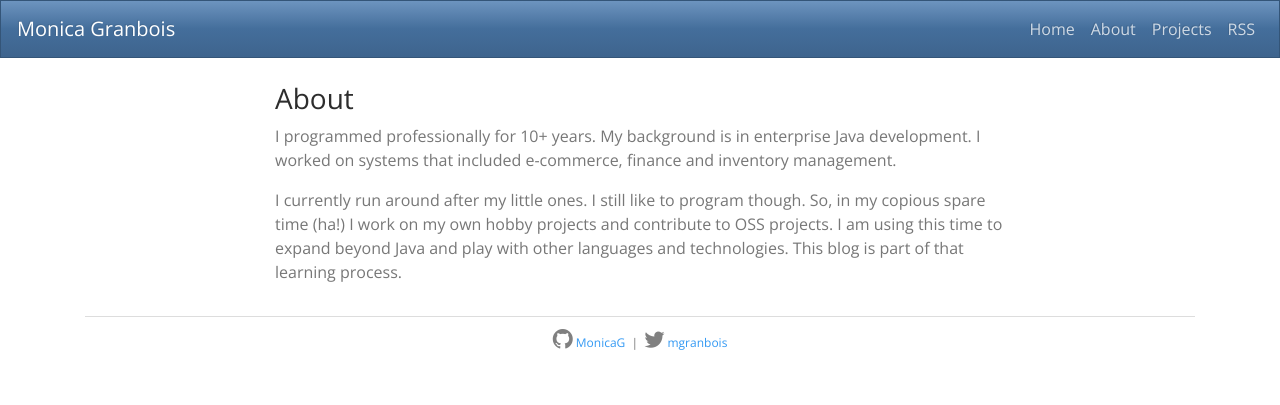
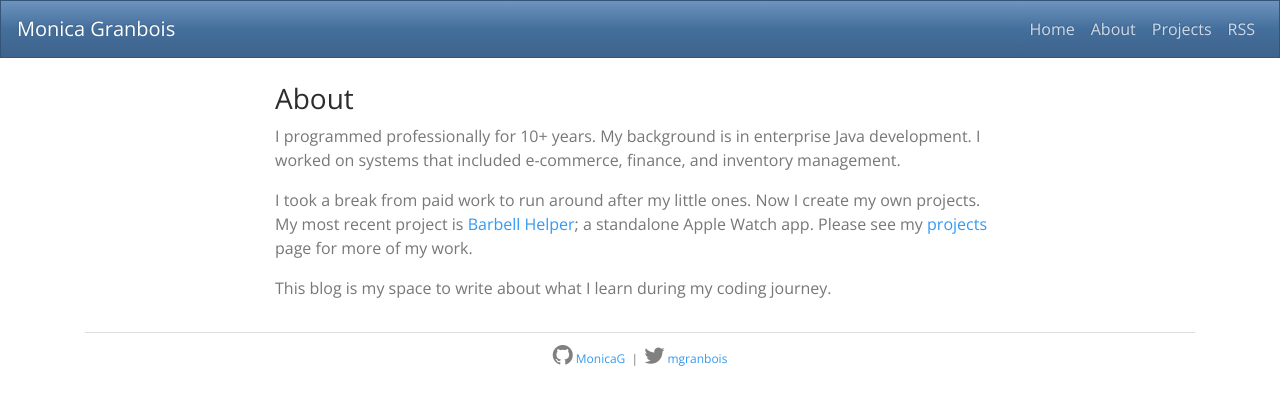
Before and after one commit to MonicaG/MonicaG.github.io, a Jekyll site: the page built from about/index.md, in a window 1280 px wide. Shown: the top 405 px of the page. Built offline with Jekyll 4.4.1, drawn with Linux system fonts in a browser that asks for light colours; nearby versions of some CDN libraries.

Commit message:
Updated about page

```diff
--- a/about/index.md
+++ b/about/index.md
@@ -4,6 +4,8 @@ title: About
 ---
 # About
 
-I programmed professionally for 10+ years.  My background is in enterprise Java development. I worked on systems that included e-commerce, finance and inventory management.
+I programmed professionally for 10+ years. My background is in enterprise Java development. I worked on systems that included e-commerce, finance, and inventory management.
 
-I currently run around after my little ones. I still like to program though. So, in my copious spare time (ha!) I work on my own hobby projects and contribute to OSS projects. I am using this time to expand beyond Java and play with other languages and technologies. This blog is part of that learning process.
+I took a break from paid work to run around after my little ones. Now I create my own projects. My most recent project is [Barbell Helper](https://apps.apple.com/us/app/barbell-helper/id1509605376?ls=1); a standalone Apple Watch app. Please see my [projects](/projects) page for more of my work.
+
+This blog is my space to write about what I learn during my coding journey.
```
